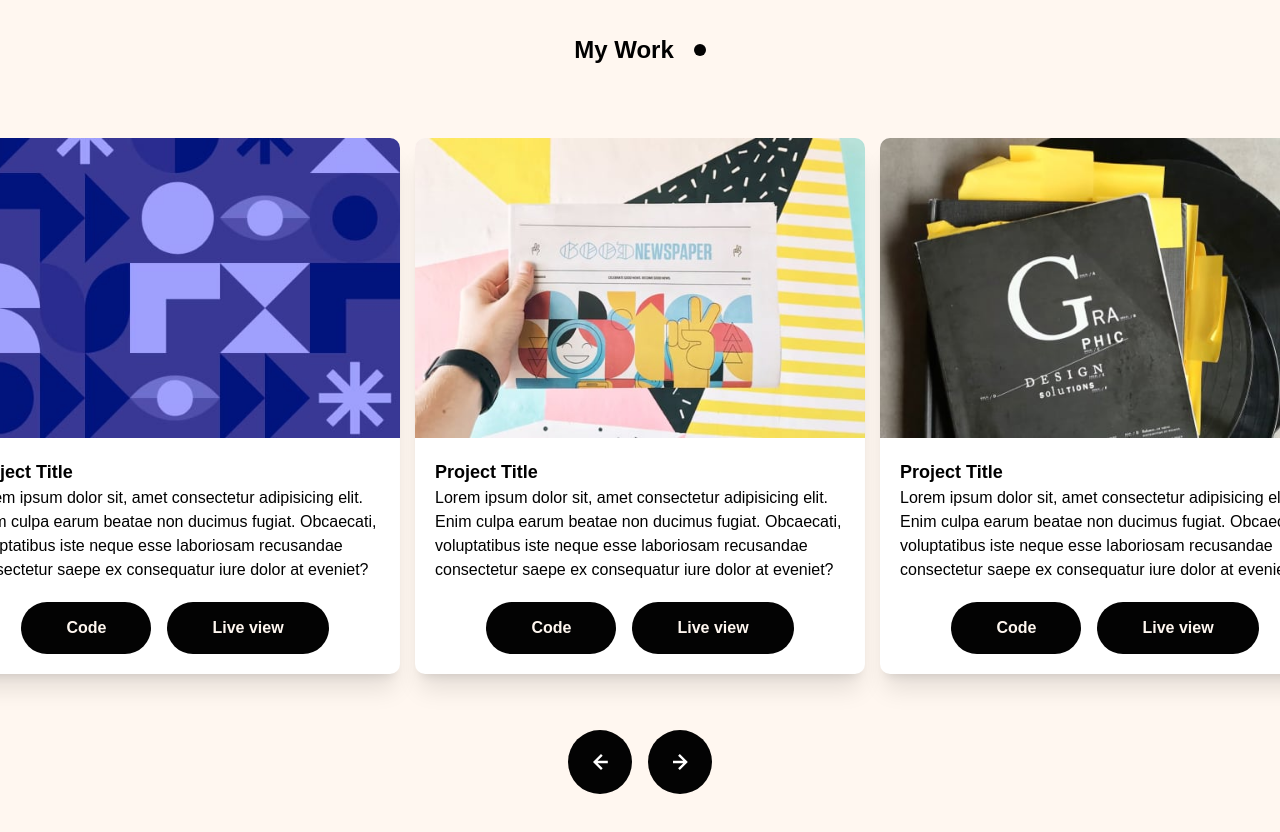
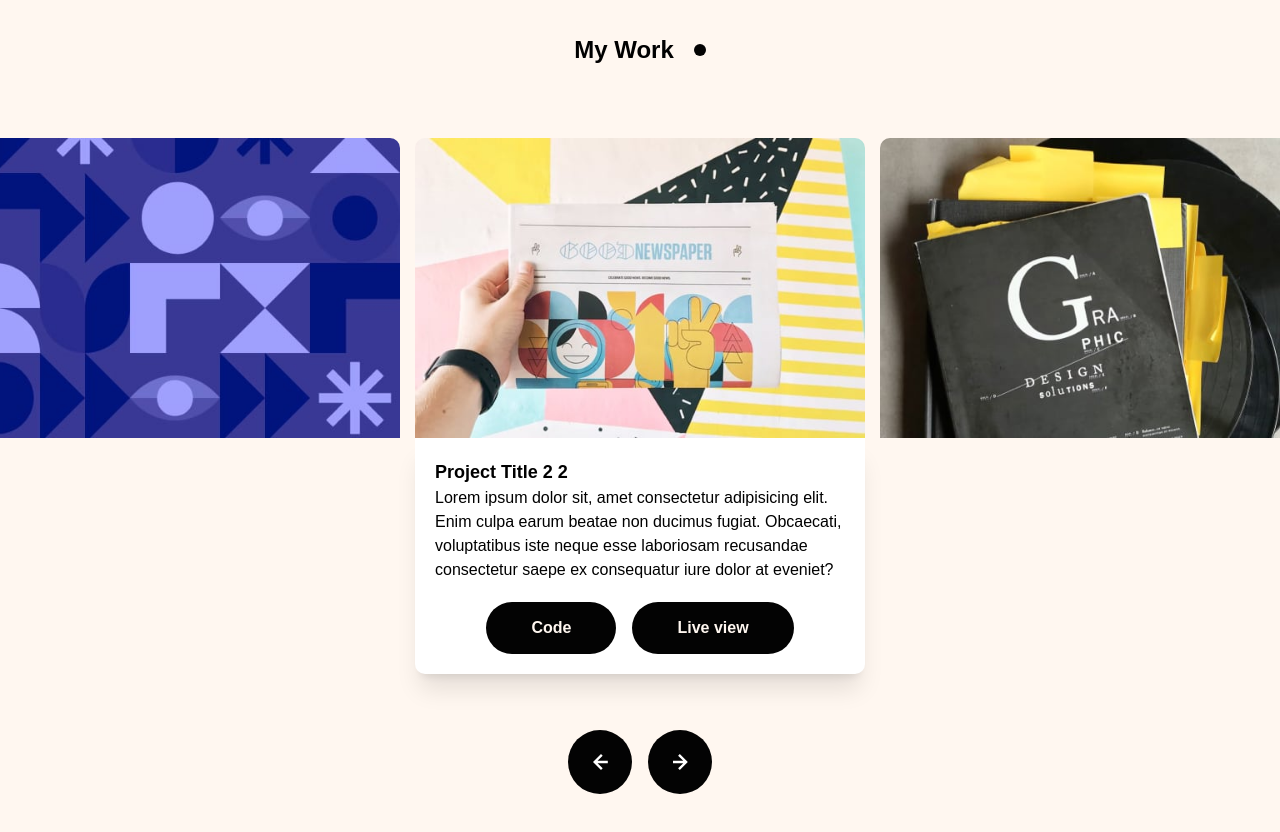
Before and after one commit to Orliland/Orliland, a React (Vite) app: page / in a window 1280 px wide. Shown: the part 640-1472 px from the top of the page. Built offline with nearby package versions, Linux system fonts and the light colour scheme.

Commit message:
add animation to body of card

```diff
--- a/src/components/ProjectCard.jsx
+++ b/src/components/ProjectCard.jsx
@@ -1,12 +1,18 @@
 import Button from "./Button";
 
-const ProjectCard = ({ image, order, animation, setAnimation }) => {
+const ProjectCard = ({
+  image,
+  order,
+  animation,
+  setAnimation,
+  middleElement,
+}) => {
   return (
     // order-1 order-2 order-3 order-4 order-5
     // TODO: fixing problem with dinamic classes
 
     <div
-      className={`${animation && animation} w-[72vw] max-w-[450px] rounded-[10px] bg-white shadow-xl`}
+      className={`${animation && animation} w-[72vw] max-w-[450px] rounded-[10px]`}
       style={{ order: order + 1 }}
       onAnimationEnd={() => {
         setAnimation(false);
@@ -18,13 +24,18 @@ const ProjectCard = ({ image, order, animation, setAnimation }) => {
         className="z-10 w-full rounded-t-[10px]"
       />
 
-      <div className="p-5">
-        <h3 className="text-lg font-bold">Project Title</h3>
+      <div className="relative">
+        <div
+          className={`${middleElement != order && "hidden"} ${animation && "animate-fade-body relative"} z-[-1] rounded-b-[10px] bg-white p-5 shadow-xl`}
+        >
+          <h3 className="text-lg font-bold">
+            Project Title {middleElement} {order}
+          </h3>
           <p>
             Lorem ipsum dolor sit, amet consectetur adipisicing elit. Enim culpa
             earum beatae non ducimus fugiat. Obcaecati, voluptatibus iste neque
-          esse laboriosam recusandae consectetur saepe ex consequatur iure dolor
-          at eveniet?
+            esse laboriosam recusandae consectetur saepe ex consequatur iure
+            dolor at eveniet?
           </p>
           <div className="mt-5 flex justify-center gap-4">
             <Button action="#">Code</Button>
@@ -32,6 +43,7 @@ const ProjectCard = ({ image, order, animation, setAnimation }) => {
           </div>
         </div>
       </div>
+    </div>
   );
 };
 
--- a/src/layout/Carousel.jsx
+++ b/src/layout/Carousel.jsx
@@ -14,6 +14,7 @@ const Carousel = () => {
   const [order, setOrder] = useState(
     Array.from({ length: projects.length }, (v, i) => i),
   );
+  const middleElement = Math.ceil(projects.length / 2) - 1;
   const [animation, setAnimation] = useState(false);
 
   const handleCarousel = (action) => {
@@ -54,7 +55,7 @@ const Carousel = () => {
 
       {/* TODO: add documentation to a better understanding of the code down */}
       <div
-        className="grid grid-rows-1 gap-[15px]"
+        className="grid grid-rows-1 items-start gap-[15px]"
         style={{
           width: `calc((${projects.length} * 72vw) + ((${projects.length} - 1) * 15px))`,
           gridTemplateColumns: `repeat(${projects.length}, auto)`,
@@ -69,6 +70,7 @@ const Carousel = () => {
               order={order[index]}
               animation={animation}
               setAnimation={setAnimation}
+              middleElement={middleElement}
             />
           );
         })}
--- a/src/output.css
+++ b/src/output.css
@@ -562,16 +562,20 @@ video {
   position: relative;
 }
 
-.sticky {
-  position: sticky;
+.z-10 {
+  z-index: 10;
 }
 
-.top-0 {
-  top: 0px;
+.z-0 {
+  z-index: 0;
 }
 
-.z-10 {
-  z-index: 10;
+.-z-0 {
+  z-index: 0;
+}
+
+.z-\[-1\] {
+  z-index: -1;
 }
 
 .order-1 {
@@ -640,6 +644,10 @@ video {
   display: grid;
 }
 
+.hidden {
+  display: none;
+}
+
 .h-16 {
   height: 4rem;
 }
@@ -684,8 +692,8 @@ video {
   width: 100%;
 }
 
-.max-w-\[540px\] {
-  max-width: 540px;
+.max-w-\[450px\] {
+  max-width: 450px;
 }
 
 .max-w-\[730px\] {
@@ -696,16 +704,30 @@ video {
   max-width: 752px;
 }
 
-.max-w-\[450px\] {
-  max-width: 450px;
+@keyframes fade-body {
+  0% {
+    opacity: 0;
+    transform: translateY(-100%);
+  }
+
+  100% {
+    opacity: 1;
+    transform: translateY(0);
+  }
+}
+
+.animate-fade-body {
+  animation: fade-body 1s ease-in-out;
 }
 
 @keyframes fade-in-left {
   0% {
+    opacity: 0.9;
     transform: translateX(100%);
   }
 
   100% {
+    opacity: 1;
     transform: translateX(0);
   }
 }
@@ -767,10 +789,6 @@ video {
 
 .items-center {
   align-items: center;
-}
-
-.justify-end {
-  justify-content: flex-end;
 }
 
 .justify-center {
@@ -838,6 +856,11 @@ video {
   border-top-right-radius: 10px;
 }
 
+.rounded-b-\[10px\] {
+  border-bottom-right-radius: 10px;
+  border-bottom-left-radius: 10px;
+}
+
 .bg-black {
   --tw-bg-opacity: 1;
   background-color: rgb(3 3 3 / var(--tw-bg-opacity));
@@ -895,16 +918,12 @@ video {
   padding: 1rem;
 }
 
-.p-6 {
-  padding: 1.5rem;
-}
-
 .p-5 {
   padding: 1.25rem;
 }
 
-.p-1 {
-  padding: 0.25rem;
+.p-6 {
+  padding: 1.5rem;
 }
 
 .px-4 {
@@ -981,6 +1000,11 @@ video {
   line-height: 1.5rem;
 }
 
+.text-lg {
+  font-size: 1.125rem;
+  line-height: 1.75rem;
+}
+
 .text-sm {
   font-size: 0.875rem;
   line-height: 1.25rem;
@@ -988,11 +1012,6 @@ video {
 
 .text-xl {
   font-size: 1.25rem;
-  line-height: 1.75rem;
-}
-
-.text-lg {
-  font-size: 1.125rem;
   line-height: 1.75rem;
 }
 
@@ -1035,40 +1054,10 @@ video {
   opacity: 0.75;
 }
 
-.shadow {
-  --tw-shadow: 0 1px 3px 0 rgb(0 0 0 / 0.1), 0 1px 2px -1px rgb(0 0 0 / 0.1);
-  --tw-shadow-colored: 0 1px 3px 0 var(--tw-shadow-color), 0 1px 2px -1px var(--tw-shadow-color);
-  box-shadow: var(--tw-ring-offset-shadow, 0 0 #0000), var(--tw-ring-shadow, 0 0 #0000), var(--tw-shadow);
-}
-
-.shadow-sm {
-  --tw-shadow: 0 1px 2px 0 rgb(0 0 0 / 0.05);
-  --tw-shadow-colored: 0 1px 2px 0 var(--tw-shadow-color);
-  box-shadow: var(--tw-ring-offset-shadow, 0 0 #0000), var(--tw-ring-shadow, 0 0 #0000), var(--tw-shadow);
-}
-
-.shadow-md {
-  --tw-shadow: 0 4px 6px -1px rgb(0 0 0 / 0.1), 0 2px 4px -2px rgb(0 0 0 / 0.1);
-  --tw-shadow-colored: 0 4px 6px -1px var(--tw-shadow-color), 0 2px 4px -2px var(--tw-shadow-color);
-  box-shadow: var(--tw-ring-offset-shadow, 0 0 #0000), var(--tw-ring-shadow, 0 0 #0000), var(--tw-shadow);
-}
-
-.shadow-lg {
-  --tw-shadow: 0 10px 15px -3px rgb(0 0 0 / 0.1), 0 4px 6px -4px rgb(0 0 0 / 0.1);
-  --tw-shadow-colored: 0 10px 15px -3px var(--tw-shadow-color), 0 4px 6px -4px var(--tw-shadow-color);
-  box-shadow: var(--tw-ring-offset-shadow, 0 0 #0000), var(--tw-ring-shadow, 0 0 #0000), var(--tw-shadow);
-}
-
 .shadow-xl {
   --tw-shadow: 0 20px 25px -5px rgb(0 0 0 / 0.1), 0 8px 10px -6px rgb(0 0 0 / 0.1);
   --tw-shadow-colored: 0 20px 25px -5px var(--tw-shadow-color), 0 8px 10px -6px var(--tw-shadow-color);
   box-shadow: var(--tw-ring-offset-shadow, 0 0 #0000), var(--tw-ring-shadow, 0 0 #0000), var(--tw-shadow);
-}
-
-.backdrop-blur-md {
-  --tw-backdrop-blur: blur(12px);
-  -webkit-backdrop-filter: var(--tw-backdrop-blur) var(--tw-backdrop-brightness) var(--tw-backdrop-contrast) var(--tw-backdrop-grayscale) var(--tw-backdrop-hue-rotate) var(--tw-backdrop-invert) var(--tw-backdrop-opacity) var(--tw-backdrop-saturate) var(--tw-backdrop-sepia);
-  backdrop-filter: var(--tw-backdrop-blur) var(--tw-backdrop-brightness) var(--tw-backdrop-contrast) var(--tw-backdrop-grayscale) var(--tw-backdrop-hue-rotate) var(--tw-backdrop-invert) var(--tw-backdrop-opacity) var(--tw-backdrop-saturate) var(--tw-backdrop-sepia);
 }
 
 .hover\:cursor-pointer:hover {
```
Also changed, not shown: tailwind.config.js (+13 -0 lines). Lines whose indentation alone changed are shown as unchanged.
